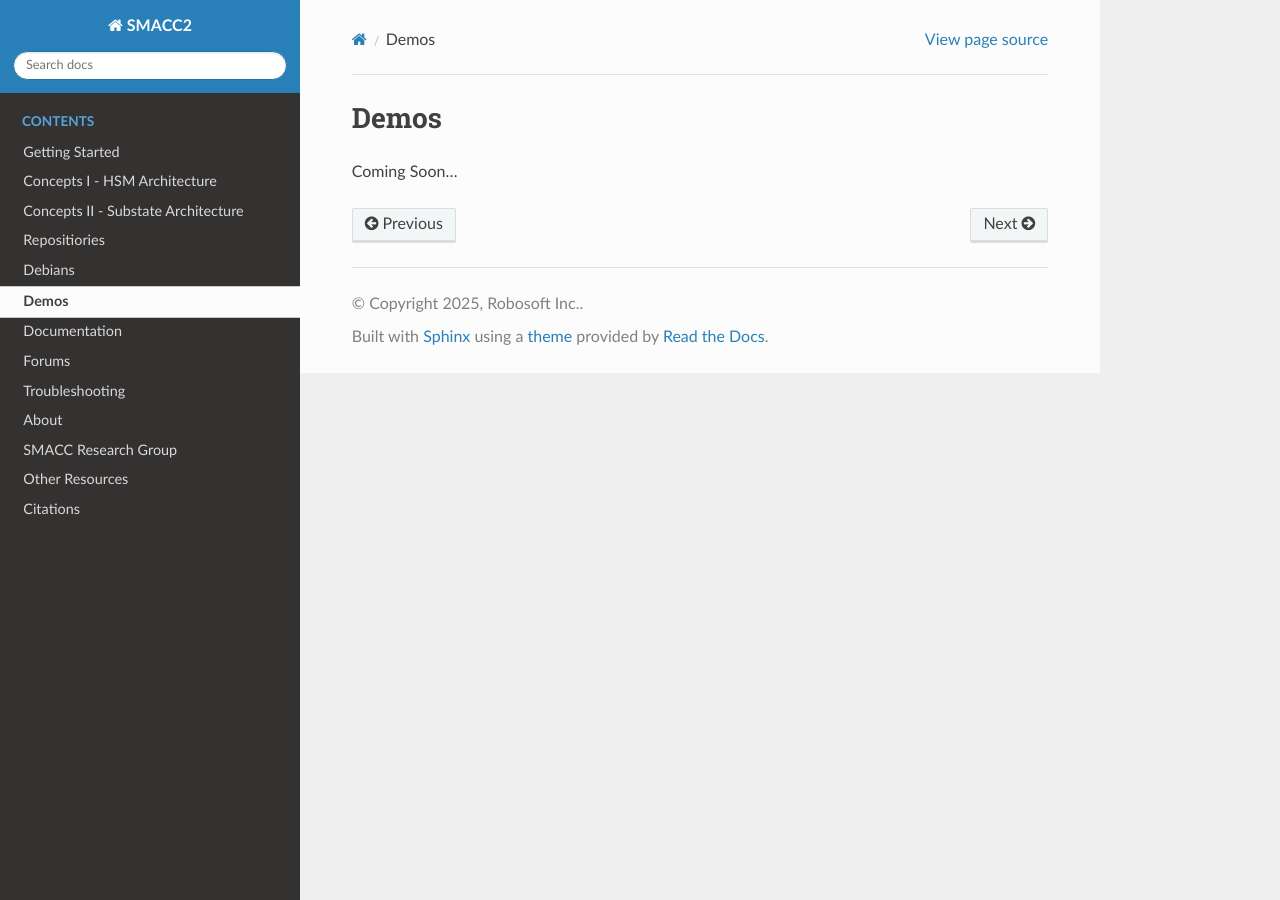
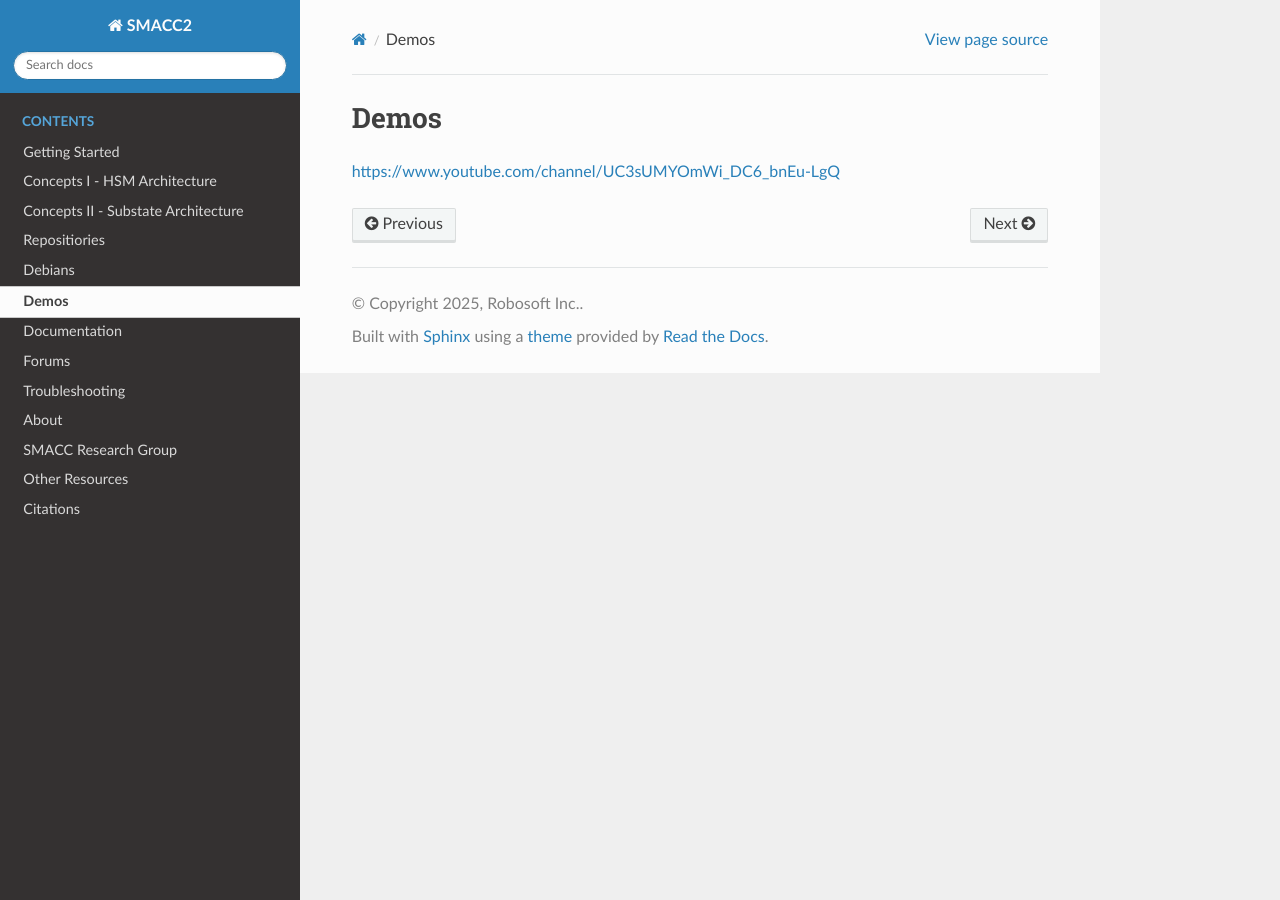
Before and after one commit to robosoft-ai/smacc2_docs, a Sphinx documentation site: the page built from docs/source/demos.rst, in a window 1280 px wide. Built offline with Sphinx 7.4.7 and the Read the Docs theme 3.1.0, drawn with Linux system fonts in a browser that asks for light colours.

Commit message:
Update demos.rst

```diff
--- a/docs/source/demos.rst
+++ b/docs/source/demos.rst
@@ -1,4 +1,4 @@
 Demos
 =====
 
-Coming Soon...
+https://www.youtube.com/channel/UC3sUMYOmWi_DC6_bnEu-LgQ
```
